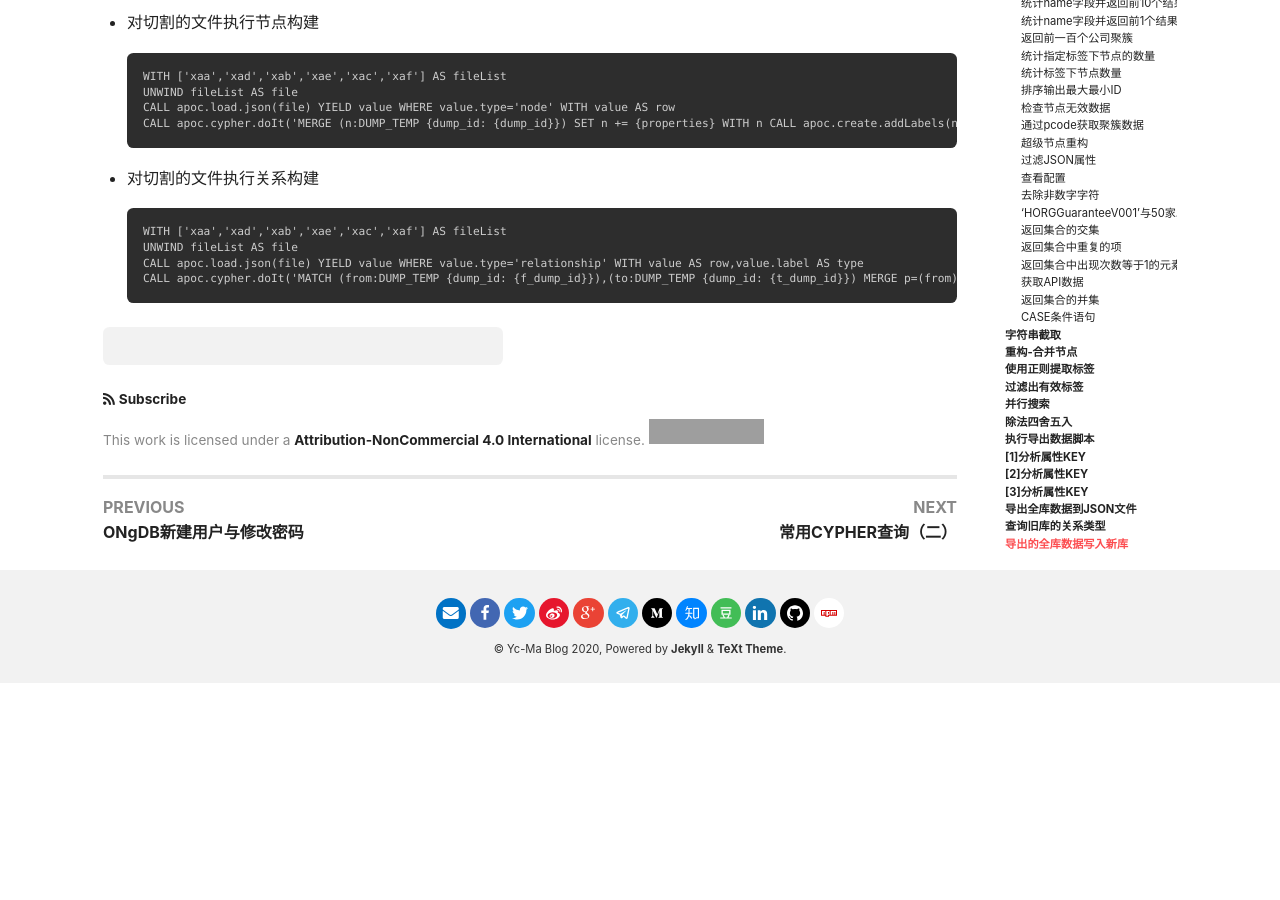
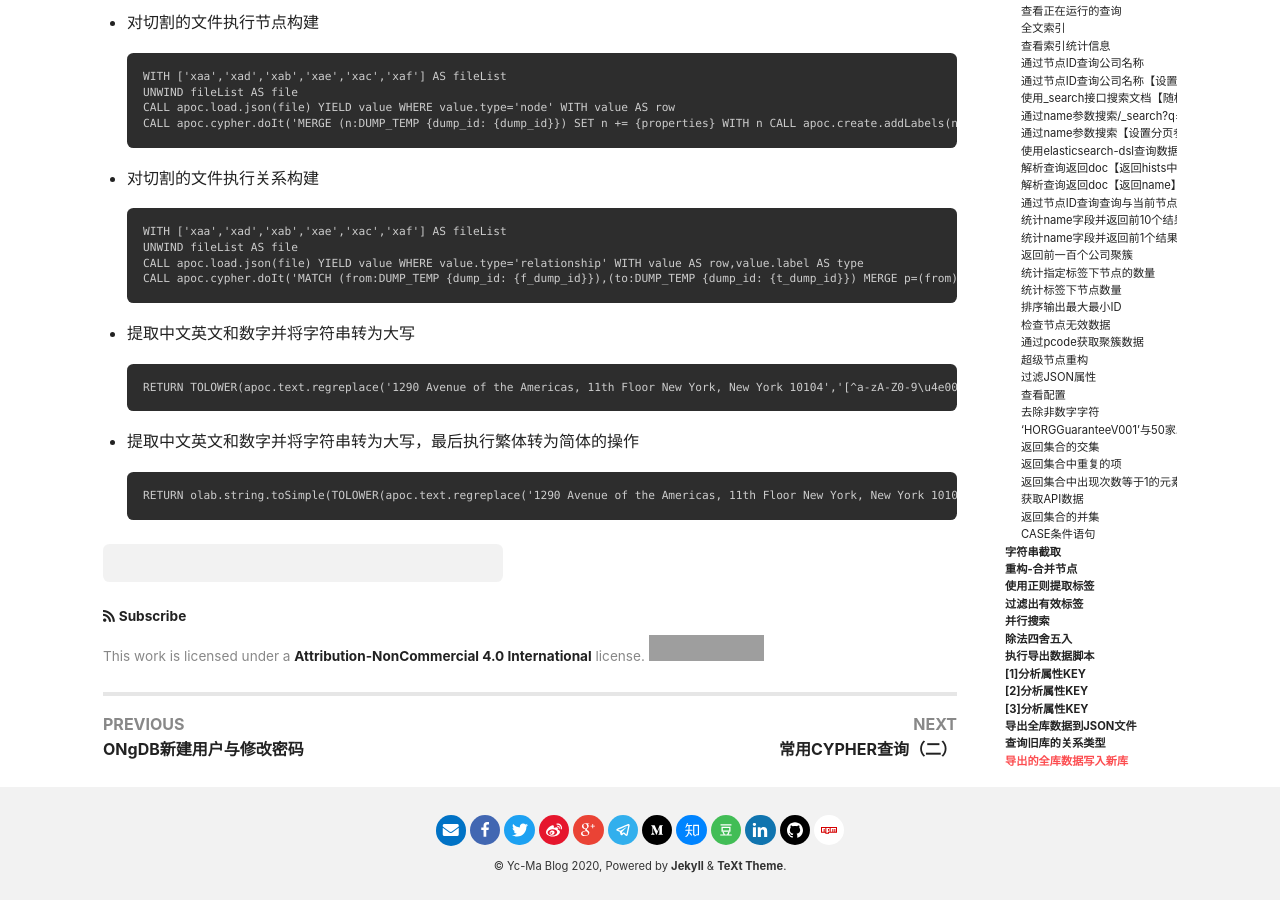
Before and after one commit to crazyyanchao/blog, a Jekyll site: the page built from _posts/2020-06-16-常用CYPHER查询（一）.md, in a window 1280 px wide and 900 px high, scrolled down 16863 px. Built offline with Jekyll 4.4.1, drawn with Linux system fonts in a browser that asks for light colours; nearby versions of some CDN libraries; comment, search, counter and statistics services are not loaded; before the commit the page ends 17546 px from its top, so only the background shows below that; grey boxes are pictures that could not be loaded.

````diff
--- a/_posts/2020-06-16-常用CYPHER查询（一）.md
+++ b/_posts/2020-06-16-常用CYPHER查询（一）.md
@@ -624,3 +624,13 @@ UNWIND fileList AS file
 CALL apoc.load.json(file) YIELD value WHERE value.type='relationship' WITH value AS row,value.label AS type
 CALL apoc.cypher.doIt('MATCH (from:DUMP_TEMP {dump_id: {f_dump_id}}),(to:DUMP_TEMP {dump_id: {t_dump_id}}) MERGE p=(from)-[r:`'+type+'`]->(to) SET r += {properties} RETURN p', {properties:apoc.map.merge({},row.properties),f_dump_id:'raw_'+row.start.id,t_dump_id:'raw_'+row.end.id}) YIELD value RETURN COUNT(*) AS count
 ```
+
+- 提取中文英文和数字并将字符串转为大写
+```
+RETURN TOLOWER(apoc.text.regreplace('1290 Avenue of the Americas, 11th Floor New York, New York 10104','[^a-zA-Z0-9\u4e00-\u9fa5]',''))
+```
+
+- 提取中文英文和数字并将字符串转为大写，最后执行繁体转为简体的操作
+```
+RETURN olab.string.toSimple(TOLOWER(apoc.text.regreplace('1290 Avenue of the Americas, 11th Floor New York, New York 10104','[^a-zA-Z0-9\u4e00-\u9fa5]','')))
+```
````
